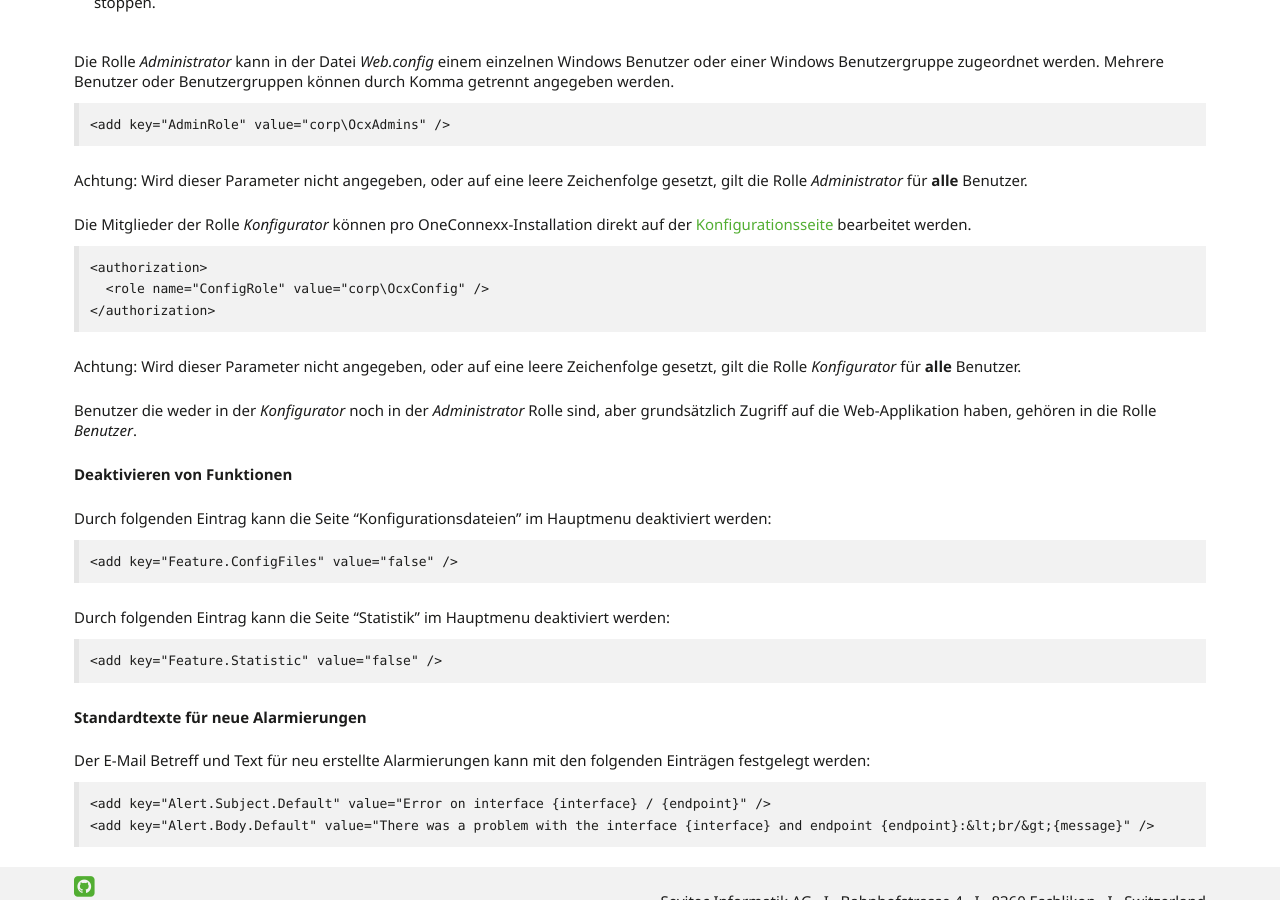
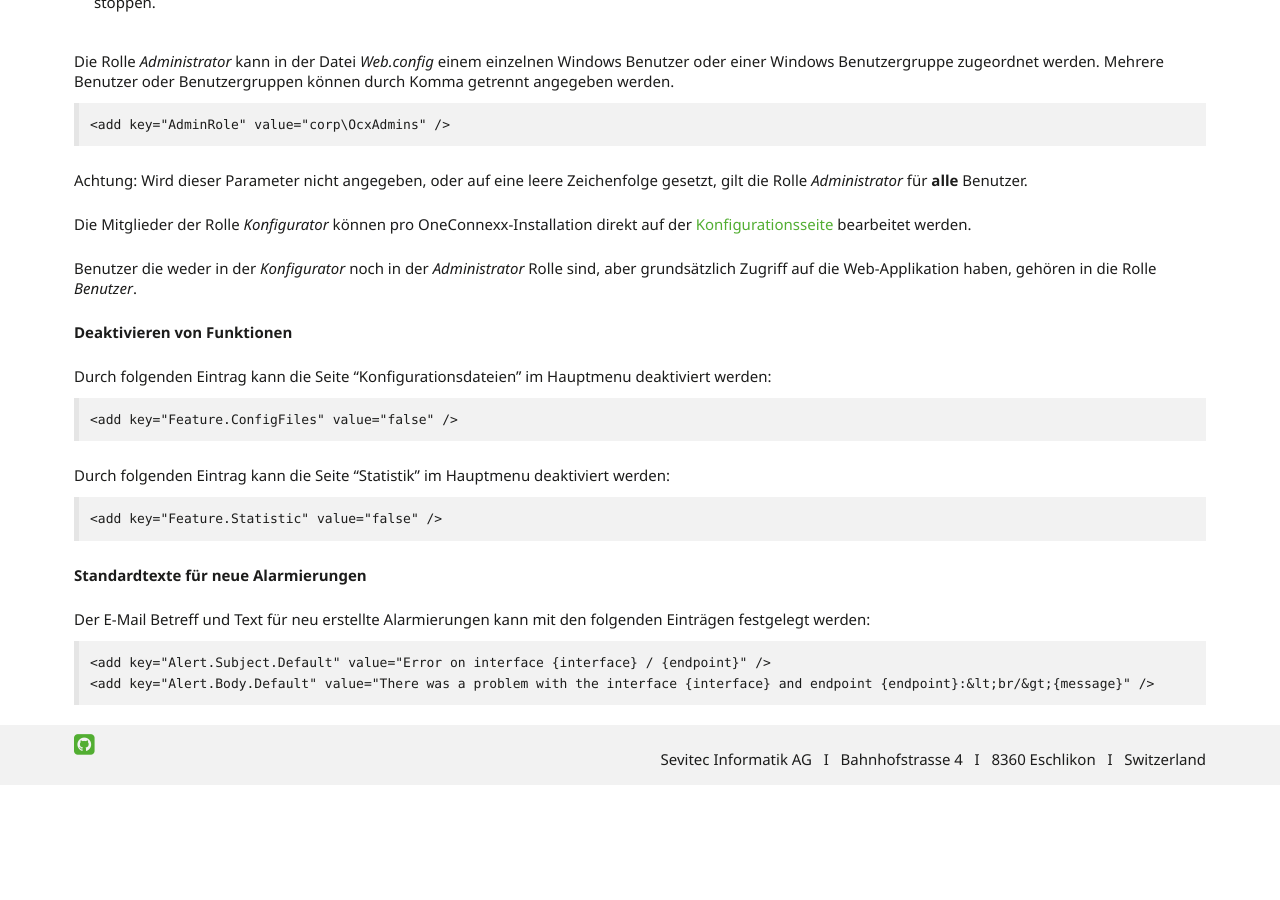
Before and after one commit to primesoft-group/oneconnexx-docs, a Jekyll site: the page built from _pages/setup/de/web.md, in a window 1280 px wide and 900 px high, scrolled down 3860 px. Built offline with Jekyll 4.4.1, drawn with Linux system fonts in a browser that asks for light colours; nearby versions of some CDN libraries; some web fonts are replaced; after the commit the page ends 4645 px from its top, so only the background shows below that.

Commit message:
Update web.md

````diff
--- a/_pages/setup/de/web.md
+++ b/_pages/setup/de/web.md
@@ -158,14 +158,6 @@ Achtung: Wird dieser Parameter nicht angegeben, oder auf eine leere Zeichenfolge
 
 Die Mitglieder der Rolle *Konfigurator* können pro OneConnexx-Installation direkt auf der [Konfigurationsseite]({{site.baseurl }}/webclient/de/konfiguration/) bearbeitet werden.
 
-```
-<authorization>
-  <role name="ConfigRole" value="corp\OcxConfig" />
-</authorization>
-```
-
-Achtung: Wird dieser Parameter nicht angegeben, oder auf eine leere Zeichenfolge gesetzt, gilt die Rolle *Konfigurator* für **alle** Benutzer.
-
 Benutzer die weder in der *Konfigurator* noch in der *Administrator* Rolle sind, aber grundsätzlich Zugriff auf die Web-Applikation haben, gehören in die Rolle *Benutzer*.
 
 __Deaktivieren von Funktionen__
````
